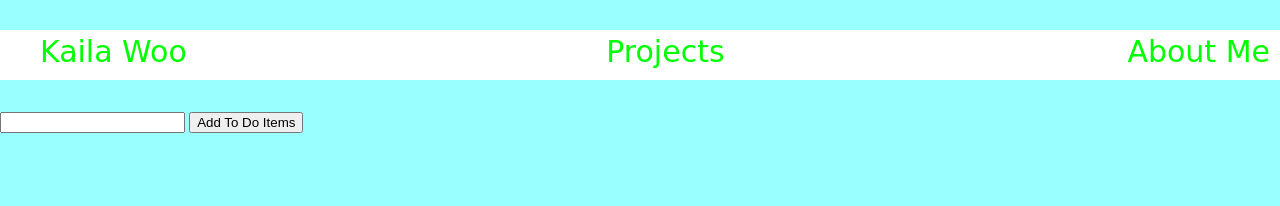
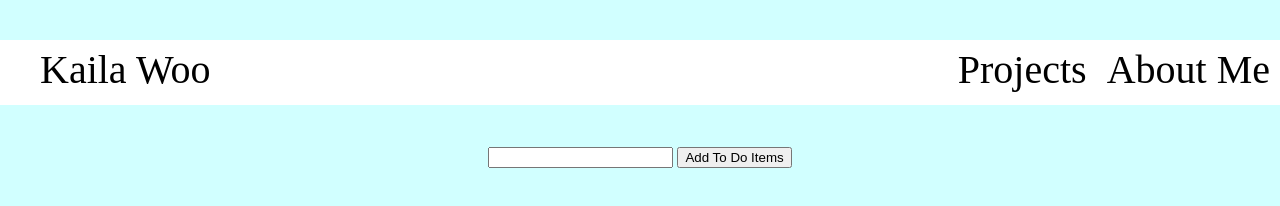
Before and after one commit to KailaWoo/KailaWoo.github.io, a plain HTML site: page todo.html in a window 1280 px wide. Drawn offline with nearby package versions, Linux system fonts and the light colour scheme; a web font is replaced by a local one.

Commit message:
final change

```diff
--- a/Style.css
+++ b/Style.css
@@ -1,27 +1,30 @@
 @import url(http://fonts.googleapis.com/css?family=Open+Sans);
+@import url(http://fonts.googleapis.com/css?family=Italianno);
 
 body{
-	background: #99ffff;
+	background: #d1ffff;
 	margin: 0;
 	font-family: 'Open Sans', sans-serif;
 }
+
 
 #right{
 	float: right;
 }
 
 #middle{
-	margin-left: 400px;
+	float: right;
+	margin-right: 20px;
 
 }
 
 .navigation{
 	background: #ffffff;
-	height: 50px;
+	height: 65px;
 }
 
 .navigation{
-	font-size: 30px;
+	font-size: 40px;
 }
 
 .navigation li{
@@ -30,9 +33,10 @@ body{
 }
 
 .navigation a{
-	color: #00ff00;
+	color: #000;
 	text-decoration: none;
-	font-family: 'Ceviche One' , cursive ;
+	font-family: Italianno;
+	font-style: strong;border-style:
 }
 
 .navigation a:visited{
@@ -74,12 +78,21 @@ color: #555;
 	display: block;
 	margin-left: auto;
 	margin-right: auto;
+	padding-bottom: 10px;
 }
 
 #paragraph{
 font-size: 25px;
+margin-left: 30px;
 }
 
 .projects{
 	text-align: center;
 }
+
+#todolist{
+	text-align: center;
+	display: block;
+	margin-left: auto;
+	margin-right: auto;
+}
--- a/photo.css
+++ b/photo.css
@@ -15,6 +15,7 @@
 }
 
 #middle{
-	margin-left: 400px;
+	float: right;
+	margin-right: 20px;
 
 }
--- a/todo.html
+++ b/todo.html
@@ -22,8 +22,10 @@
 			<li id="middle"><a href="projects.html">Projects</a></li>
 		</ul>
 	</nav>
+	<div id="todolist">
 	<input type= "text" id="input" onkeydown="if (event.keyCode == 13) document.getElementById('add').click()" />
 	<input type= "button" id="add" onclick="addText()" value="Add To Do Items" />
 	<p id="do"> </p>
+	</div>
 </body>
 </html>
```
